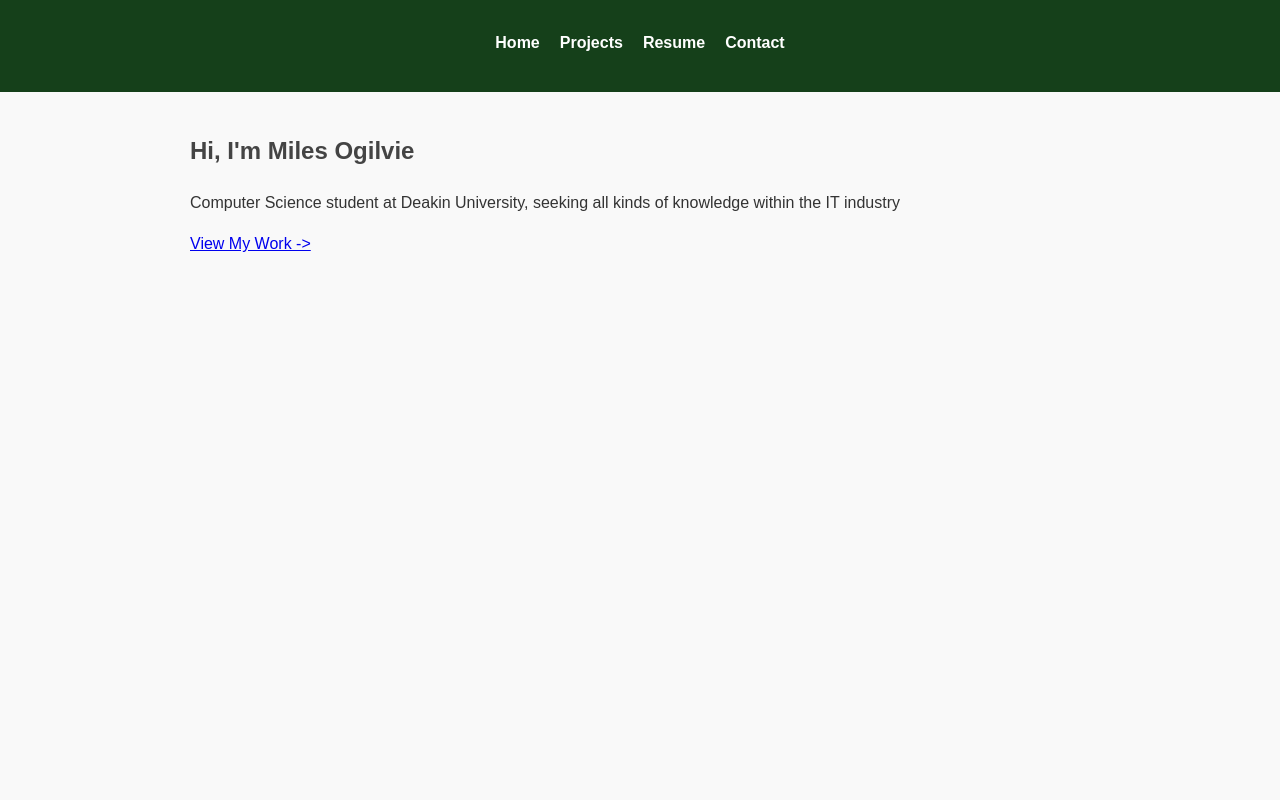
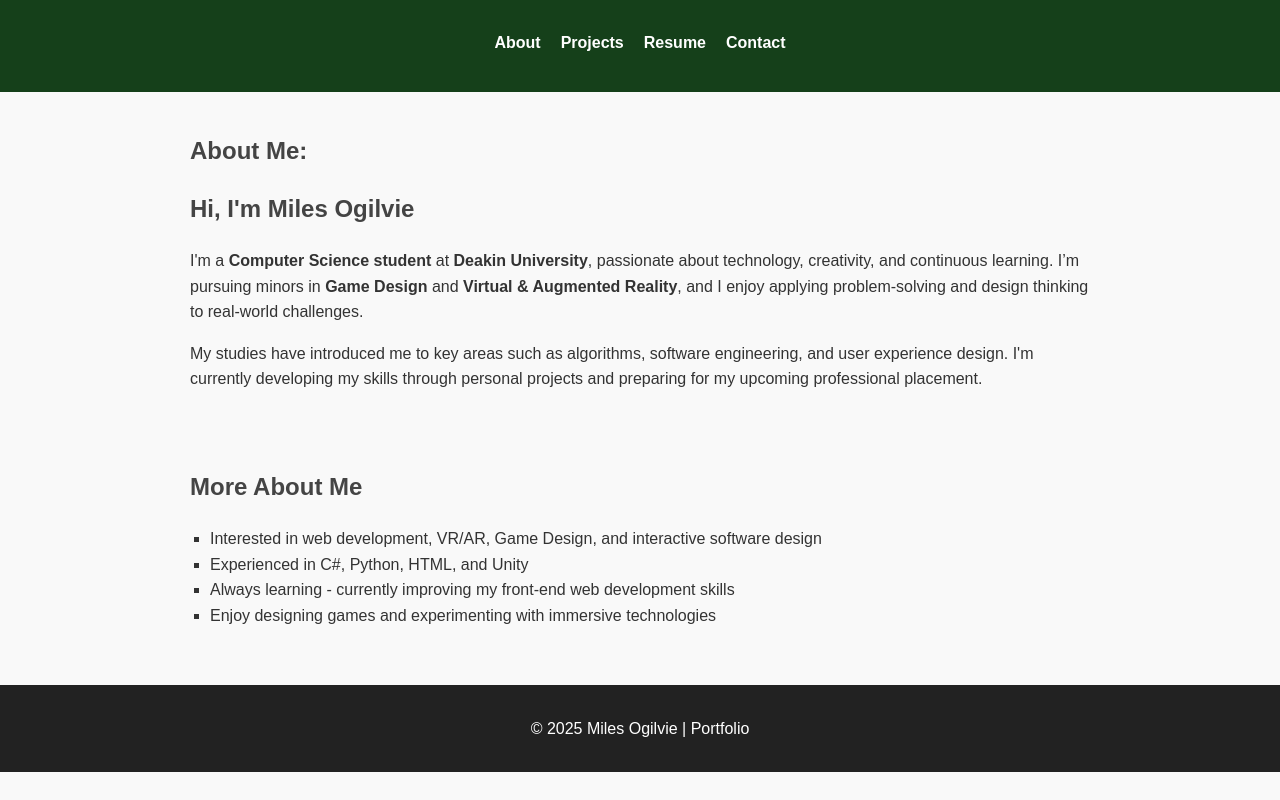
Before and after one commit to MilesOG1/portfolio, a plain HTML site: page index.html in a window 1280 px wide. Drawn offline with Linux system fonts and the light colour scheme.

Commit message:
Change Home menu to About

```diff
--- a/index.html
+++ b/index.html
@@ -17,7 +17,7 @@
             <nav>
                 <ul>
                     <!-- Navigation menu with links to other pages -->
-                    <li><a href="index.html">Home</a></li>
+                    <li><a href="index.html">About</a></li>
                     <li><a href="projects.html">Projects</a></li>
                     <li><a href="resume.html">Resume</a></li>
                     <li><a href="contact.html">Contact</a></li>
@@ -27,9 +27,35 @@
 
         <!-- INTRO SECTION: main content of homepage -->
         <section class="intro">
-            <h1>Hi, I'm Miles Ogilvie </h1>
-            <p>Computer Science student at Deakin University, seeking all kinds of knowledge within the IT industry</p>
-            <p><a href="projects.html">View My Work -></a></p>
+            <h1>About Me:</h1>
+            <h2>Hi, I'm Miles Ogilvie </h2>
+            <p>
+              I'm a <strong>Computer Science student</strong> at <strong>Deakin University</strong>,
+              passionate about technology, creativity, and continuous learning. I’m pursuing minors in
+              <strong>Game Design</strong> and <strong>Virtual & Augmented Reality</strong>, and I enjoy
+              applying problem-solving and design thinking to real-world challenges.
+            </p>
+            <p>
+              My studies have introduced me to key areas such as algorithms, software engineering, and user
+              experience design. I'm currently developing my skills through personal projects and preparing
+              for my upcoming professional placement.
+            </p>
         </section>
+
+        <!-- extra section for facts, interests ect.-->
+         <section class="details">
+            <h2> More About Me</h2>
+            <ul>
+                <li> Interested in web development, VR/AR, Game Design, and interactive software design</li>
+                <li> Experienced in C#, Python, HTML, and Unity</li>
+                <li> Always learning - currently improving my front-end web development skills</li>
+                <li> Enjoy designing games and experimenting with immersive technologies</li>
+            </ul>
+         </section>
+
+        <!-- FOOTER -->
+        <footer>
+            <p>© 2025 Miles Ogilvie | Portfolio </p>
+        </footer>
     </body>
 </html>
```
Also changed, not shown: contact.html (+1 -1 lines), projects.html (+1 -1 lines), resume.html (+1 -1 lines).
